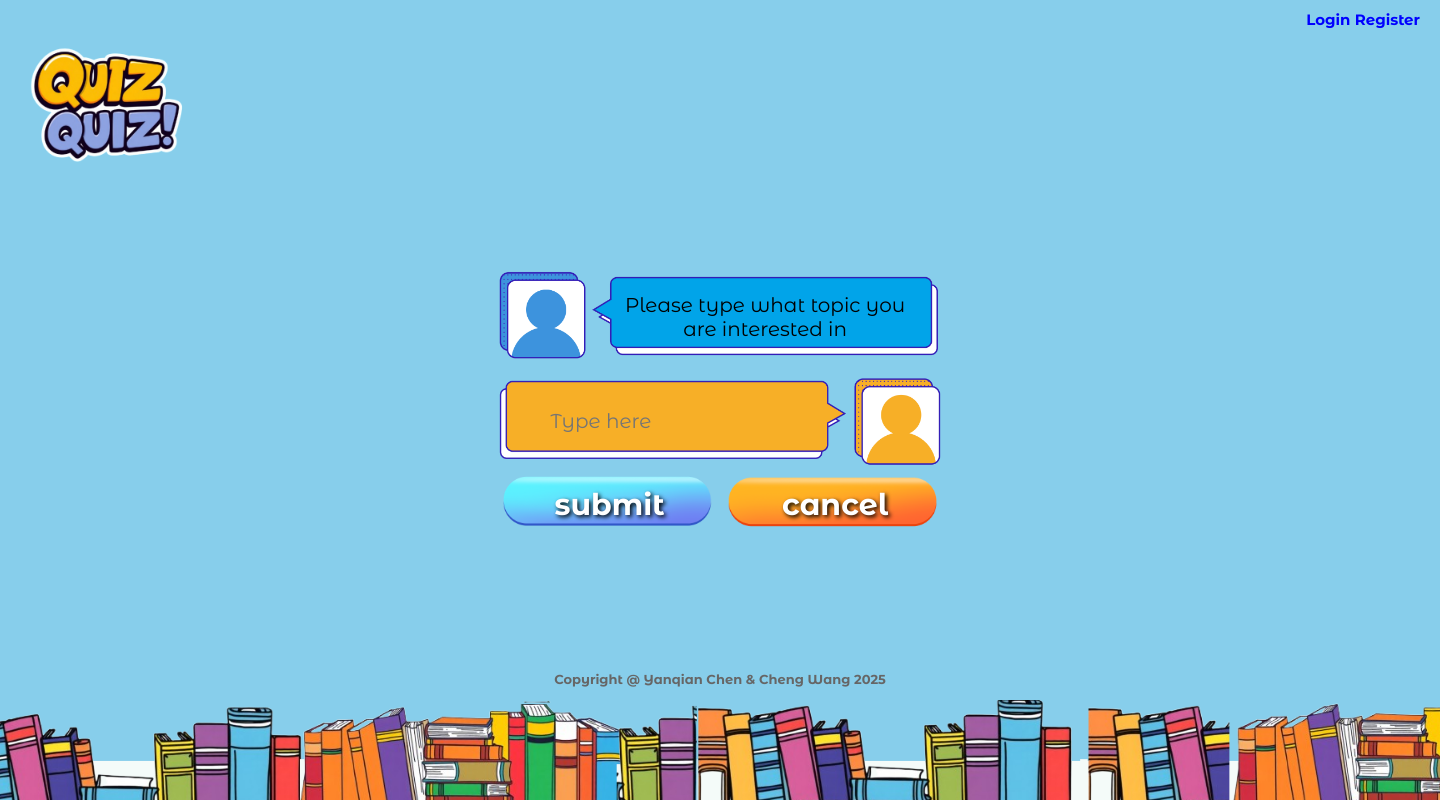
After one commit to moumchen/online_quiz_pk_system, a Django app: page /common/requirement in a window 1440 px wide; the page is wider, and only the part inside the window is pictured. The commit adds this page. Run offline with Django 5.2, Linux system fonts and the light colour scheme.

Commit message:
feat: add a html page, requirement.html

```diff
--- a/common/urls.py
+++ b/common/urls.py
@@ -12,4 +12,5 @@ urlpatterns = [
     path('logout', views.logout, name = 'logout'),
     path('checkUsername', views.check_username, name='check_username' ),
     path('generate_quiz', views.generate_quiz_view, name='generate_quiz'),
+    path('requirement', views.requirement, name='requirement'),
 ]
--- a/common/views.py
+++ b/common/views.py
@@ -110,3 +110,8 @@ def generate_quiz_view(request):
             'status': 'error',
             'message': '只支持 POST 请求'
         }, status=405)  # 返回 405 Method Not Allowed
+
+
+
+def requirement(request):
+    return render(request, template_name="common/requirement.html")
--- /dev/null
+++ b/static/css/common-requirement.css
@@ -0,0 +1,115 @@
+.wrapper{
+    display: flex;
+    justify-content: center;
+    flex-direction: column;
+    position: relative;
+}
+
+
+
+
+/* --- login div --- */
+.requirement-div {
+    position: absolute;
+    top: 50%;
+    left: 50%;
+    transform: translate(-50%, -50%);
+    padding: 20px;
+    z-index: 101; /* make sure the layer is higher than the overlay */
+}
+
+.requirement-div img {
+    height: 100px;
+    width: auto;
+}
+
+.login-buttons-div {
+    display: flex; /* Enable Flexbox layout for the container */
+    justify-content: center; /* Center the buttons horizontally */
+}
+
+.login-buttons-div img {
+    height: auto;
+    width: 100%;
+}
+
+.field-question-div,
+.difficulty-question-div,
+.number-question-div {
+    position: relative;
+    display: block;
+}
+
+.field-question-text,
+.difficulty-question-text,
+.number-question-text{
+    position: absolute; /* 绝对定位，将文字放在气泡图片之上 */
+    top: 50%;
+    left: 60%;
+    transform: translate(-50%, -50%);
+    width: 300px;
+    color: black; /* 或者您想要的文字颜色 */
+    font-size: 20px; /* 或者您想要的文字大小 */
+    /* ... 其他文字样式 ... */
+}
+
+.field-reply-div,
+.difficulty-reply-div,
+.number-reply-div{
+    position: relative;
+    display: inline-block;
+}
+
+.field-input,
+.difficulty-input,
+.number-input {
+    position: absolute;
+    top: 0;
+    left: 10%;
+    background-color: transparent; /* 设置背景色为透明，关键！ */
+    border: none; /* 移除输入框边框 */
+    outline: none; /* 移除输入框 focus 时的外轮廓线 */
+    padding: 10px; /* 根据需要调整内边距，使输入框在气泡内合适的位置 */
+    font-size: 20px; /* 或者您想要的输入框文字大小 */
+    color: white; /* 或者您想要的输入框文字颜色 */
+    font-family: 'Montserrat Alternates', sans-serif;
+    width: 100%; /* 设置宽度为 100%，占据父元素全部宽度，关键！ */
+    box-sizing: border-box; /* 确保 padding 和 border 不会撑大输入框，关键！ */
+    height: 100%; /* 可选：如果需要输入框高度也充满父元素，可以添加 */
+    display: block; /* 可选：确保输入框是块级元素，填充宽度 */
+}
+
+
+/* --- 按钮容器样式 --- */
+.button-container {
+    position: relative; /* 设置相对定位，作为文字绝对定位的参照物 */
+    display: block; /* 或者 display: block;  根据你的布局需求选择 */
+    /* 其他你可能需要的容器样式，例如 margin, padding 等 */
+}
+
+/* --- 按钮文字样式 --- */
+.button-text {
+    position: absolute; /* 关键：绝对定位 */
+    top: 50%; /* 垂直方向居中 */
+    left: 50%; /* 水平方向居中 */
+    transform: translate(-50%, -50%); /* 使用 transform 进一步精确居中 */
+    color: white; /* 文字颜色，根据你的按钮图片调整 */
+    font-size: 30px; /* 文字大小，根据需要调整 */
+    font-weight: bold; /* 文字加粗，可选 */
+    text-shadow: 2px 2px 4px #000000; /* 可选：添加文字阴影，增加可读性 */
+    pointer-events: none; /* 重要：让文字不遮挡鼠标事件，点击事件穿透到图片 */
+    white-space: nowrap; /* 防止文字换行，如果需要单行文字 */
+}
+
+/* --- 按钮图片 hover 效果 (保持不变) --- */
+.submit-button:hover,
+.cancel-button:hover {
+    transform: scale(1.05);
+    cursor: pointer;
+}
+
+/* --- Switch tag ---*/
+.switch_a_tag {
+    color: dodgerblue;
+    font-weight: bold;
+}
--- a/static/css/multiplayer_index.css
+++ b/static/css/multiplayer_index.css
@@ -2,6 +2,7 @@
 .wrapper {
     display: flex;
     justify-content: center;
+    position: relative;
 }
 
 .buttons {
--- /dev/null
+++ b/static/js/common-requirement.js
@@ -0,0 +1,75 @@
+const overlay = document.getElementsByClassName("overlay")[0];
+const loginDiv = document.getElementsByClassName("login-div")[0];
+const fieldInput = document.querySelector('.field-input');
+const difficultyDiv = document.querySelector('.difficulty-question-div');
+const difficultyReplyDiv = document.querySelector('.difficulty-reply-div');
+const difficultyInput = document.querySelector('.difficulty-input');
+const numberQuestionDiv = document.querySelector('.number-question-div ');
+const numberReplyDiv = document.querySelector('.number-reply-div ');
+const numberInput = document.querySelector('.number-input');
+const cancelButton = document.querySelector('.cancel-button');
+const submitButton = document.querySelector('.submit-button');
+
+function resetForm() { // reset form to initial state
+    overlay.classList.add("hidden");
+    loginDiv.classList.add("hidden");
+    fieldInput.value = '';
+    difficultyDiv.classList.add('hidden');
+    difficultyReplyDiv.classList.add('hidden');
+    difficultyInput.value = '';
+    numberQuestionDiv.classList.add('hidden');
+    numberReplyDiv.classList.add('hidden');
+    numberInput.value = '';
+}
+
+function form_action(type) {
+    return function () {
+        overlay.classList.remove("hidden");
+        loginDiv.classList.remove("hidden");
+        numberQuestionDiv.classList.add('hidden');
+        numberReplyDiv.classList.add('hidden');
+    };
+}
+
+fieldInput.addEventListener('blur', function () {
+    const field = fieldInput.value;
+    if (field.trim() !== "") {
+        difficultyDiv.classList.remove('hidden');
+        difficultyReplyDiv.classList.remove('hidden');
+    }
+
+});
+
+difficultyInput.addEventListener('blur', function () {
+    const difficulty = difficultyInput.value;
+    if (difficulty.trim() !== "") {
+        numberQuestionDiv.classList.remove('hidden');
+        numberReplyDiv.classList.remove('hidden');
+    }
+});
+
+
+cancelButton.addEventListener('click', resetForm); // reset form when click cancel button
+
+submitButton.addEventListener('click', function () {
+    const field = fieldInput.value;
+    const difficulty = difficultyInput.value;
+    const number = numberInput.value;
+
+    if (field.trim() === "" || difficulty.trim() === "" || number.trim() === "") {
+        alert("Please fill in all fields");
+        return;
+    }
+
+    // send data to server
+    // two ways to send data to server : 1. single player, 2- multiplayer
+    // get type from url
+    const urlParams = new URLSearchParams(window.location.search);
+    const type = urlParams.get("type");
+    if (type === "single") {
+         alert("single player")
+    } else if (type === "multi") {
+        alert("multi player")
+    }
+
+});
--- a/static/js/multiplayer_index.js
+++ b/static/js/multiplayer_index.js
@@ -1,9 +1,9 @@
 document.getElementsByClassName("create-room-button-div")[0].addEventListener('click', function () {
-    alert('create room');
+    window.location.href="/common/requirement";
 });
 document.getElementsByClassName("available-rooms-button-div")[0].addEventListener('click', function () {
-    alert('available rooms');
+    window.location.href = "/multiplayer/recommendation";
 });
 document.getElementsByClassName("history-button-div")[0].addEventListener('click', function () {
-    alert('history');
+    window.location.href = "/multiplayer/report-list";
 });
--- /dev/null
+++ b/templates/common/requirement.html
@@ -0,0 +1,51 @@
+{% extends 'common/base.html' %}
+{% load static %}
+{% block title %} Quiz Quiz! - Requirements {% endblock %}
+{% block head %}
+    <link rel="stylesheet" href="{% static 'css/common-requirement.css' %}"/>
+{% endblock %}
+
+{% block content %}
+
+    <div class="wrapper">
+        <div class="requirement-div">
+            <div class="field-question-div">
+                <img src="{% static 'images/chat_bubble_1.png' %}" alt="">
+                <span class="field-question-text">Please type what topic you are interested in</span>
+            </div>
+            <div class="field-reply-div">
+                <img src="{% static 'images/chat_bubble_2.png' %}" alt="">
+                <input type="text" class="field-input" placeholder="Type here">
+            </div>
+            <div class="difficulty-question-div hidden">
+                <img src="{% static 'images/chat_bubble_1.png' %}">
+                <span class="difficulty-question-text">Please type the difficulty that you want to start with</span>
+            </div>
+            <div class="difficulty-reply-div hidden">
+                <img src="{% static 'images/chat_bubble_2.png' %}" alt="">
+                <input type="text" class="difficulty-input" placeholder="Type here">
+            </div>
+            <div class="number-question-div hidden">
+                <img src="{% static 'images/chat_bubble_1.png' %}">
+                <span class="number-question-text">Please type how many questions that you want to answer</span>
+            </div>
+            <div class="number-reply-div hidden">
+                <img src="{% static 'images/chat_bubble_2.png' %}" alt="">
+                <input type="text" class="number-input" placeholder="Type here">
+            </div>
+            <div class="login-buttons-div">
+                <div class="button-container submit-button">
+                    <img src="{% static 'images/blue_blank_button.png' %}">
+                    <span class="button-text">submit</span>
+                </div>
+                <div class="button-container cancel-button">
+                    <img src="{% static 'images/orange_blank_button.png' %}">
+                    <span class="button-text">cancel</span>
+                </div>
+            </div>
+        </div>
+    </div>
+{% endblock %}
+{% block scripts %}
+    <script src="{% static 'js/common-requirement.js' %}"></script>
+{% endblock %}
--- a/templates/multiplayer/index.html
+++ b/templates/multiplayer/index.html
@@ -25,7 +25,8 @@
                 <span class="button-text">My History</span>
             </div>
         </div>
-    </div>
+
+
 {% endblock %}
 
 
```
